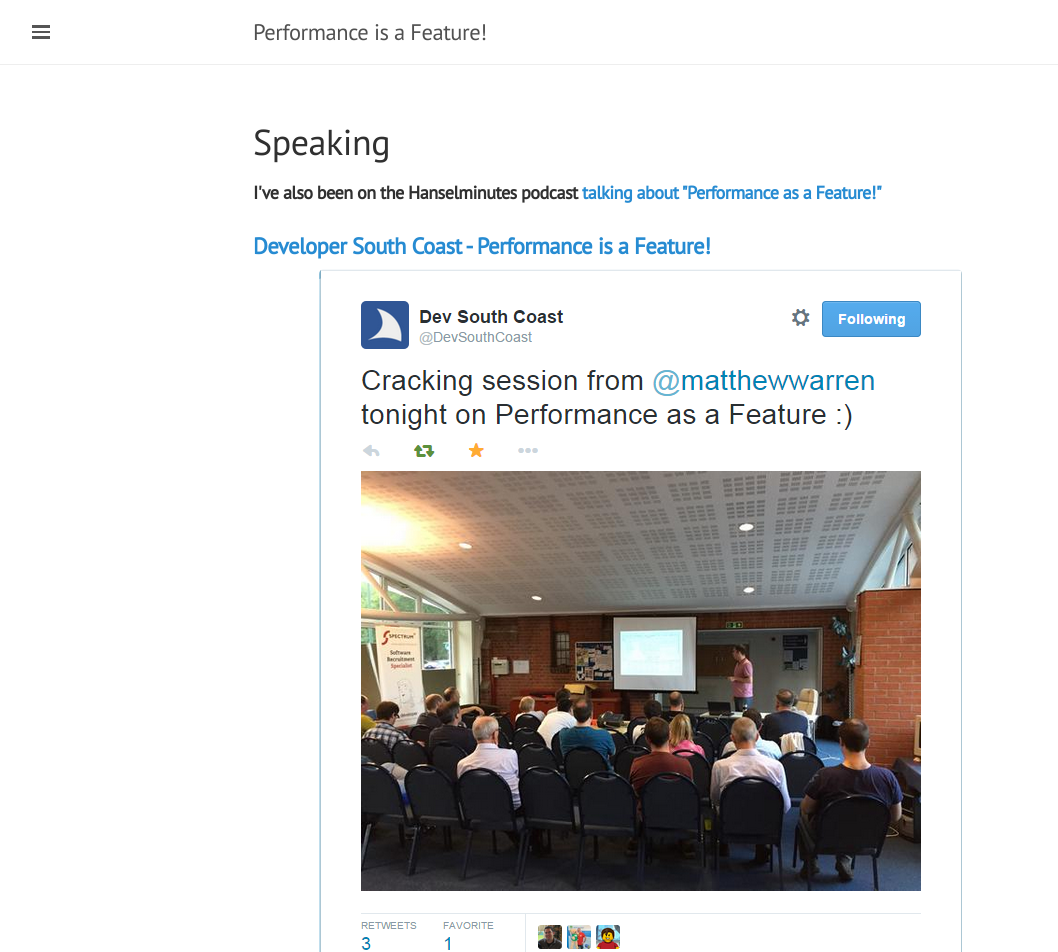
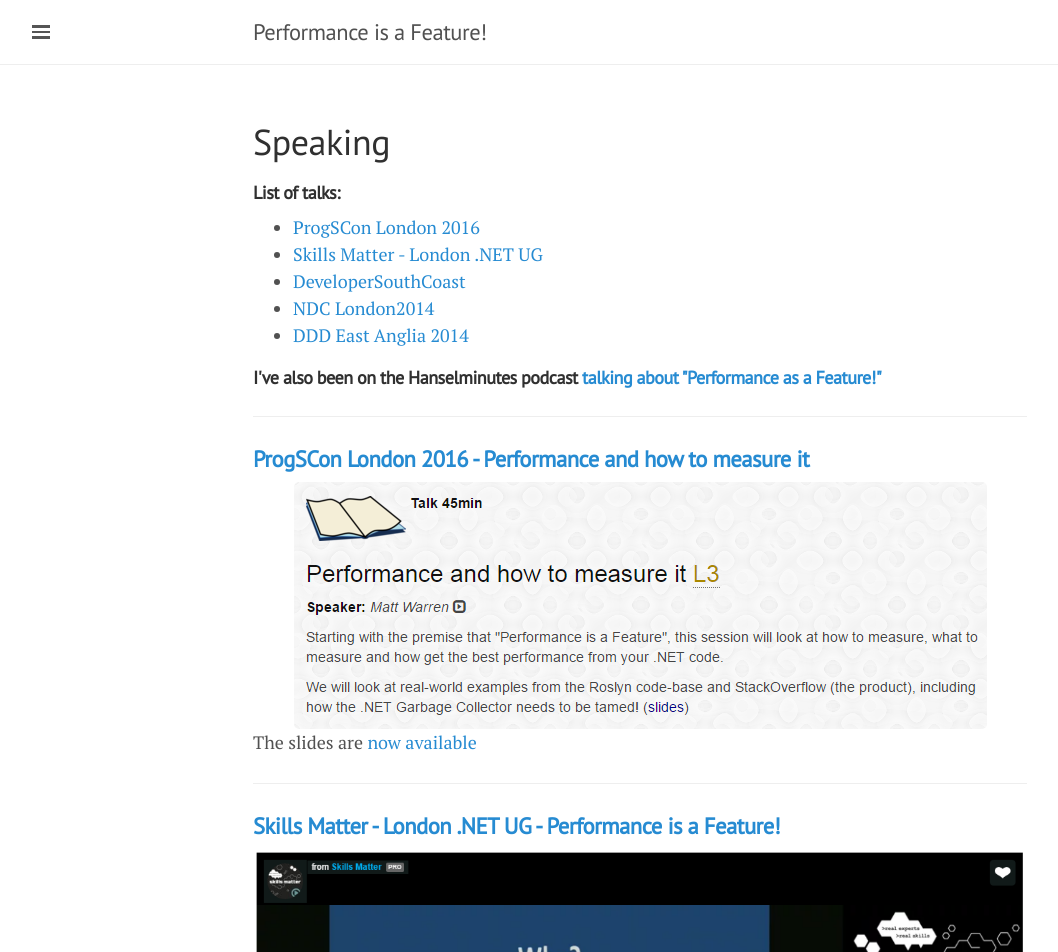
Before and after one commit to mattwarren/mattwarren.github.io, a Jekyll site: the page built from speaking.md, in a window 1280 px wide and 1400 px high. Shown: the top 952 px of the window, without its empty margins (0-1058 px from the left). Built offline with Jekyll 4.4.1, drawn with Linux system fonts in a browser that asks for light colours; nearby versions of some CDN libraries; some of the changed text lies outside the part shown.

Commit message:
Tidy-up of the Speaking page

```diff
--- a/speaking.md
+++ b/speaking.md
@@ -3,29 +3,46 @@
 title: Speaking
 ---
 
+<h4><strong>List of talks:</strong></h4>
+
+- [ProgSCon London 2016](#ProgSConLondon2016)
+- [Skills Matter - London .NET UG](#SkillsMatter2016)
+- [DeveloperSouthCoast](#DeveloperSouthCoast)
+- [NDC London2014](#NDCLondon2014)
+- [DDD East Anglia 2014](#dddEastAnglia2014)
+
 <h4><strong>I've also been on the Hanselminutes podcast  <a href="http://hanselminutes.com/458/performance-as-a-feature-with-matt-warren" target="_blank">talking about "Performance as a Feature!"</a></strong></h4>
 
-<h3><strong><a href="http://www.meetup.com/DeveloperSouthCoast/events/219892995/" target="_blank">Developer South Coast - Performance is a Feature!</a></strong></h3>
+<hr />
 
-<a href="https://twitter.com/DevSouthCoast/status/611619058509848576/" target="_blank"><img src="http://mattwarren.github.io/images/2014/09/developer-south-coast-tweet.png" alt="Developer South Coast - Tweet"/></a>
+<h3 id="ProgSConLondon2016"><strong><a href="" target="_blank">ProgSCon London 2016 - Performance and how to measure it</a></strong></h3>
+<a href="http://www.progscon.co.uk/talks" target="_blank"><img src="{{ base }}/images/speaking/ProgSConLondon2016.png" alt="ProgSCon London 2016"/></a>
+The slides are [now available](http://www.slideshare.net/mattwarren/performance-and-how-to-measure-it-progscon-london-2016)
 
+<hr />
+
+<h3 id="SkillsMatter2016"><strong><a href="https://skillsmatter.com/skillscasts/7809-performance-is-a-feature" target="_blank">Skills Matter - London .NET UG - Performance is a Feature!</a></strong></h3>
+<a href="https://skillsmatter.com/skillscasts/7809-performance-is-a-feature" target="_blank"><img src="{{ base }}/images/speaking/Skills Matter - 2016.png" alt="Skills Matter - 2016"/></a>
+Click above for the video and the slides are [also available](http://www.slideshare.net/mattwarren/performance-is-a-feature-london-net-user-group)
+
+<hr />
+
+<h3 id="DeveloperSouthCoast"><strong><a href="http://www.meetup.com/DeveloperSouthCoast/events/219892995/" target="_blank">Developer South Coast - Performance is a Feature!</a></strong></h3>
+<a href="https://twitter.com/DevSouthCoast/status/611619058509848576/" target="_blank"><img src="{{ base }}/images/speaking/developer-south-coast-tweet.png" alt="Developer South Coast - Tweet"/></a>
 The slides are now available <a href="http://www.slideshare.net/mattwarren/performance-is-a-feature-developer-south-coast-part-1" target="_blank">Part 1</a> and <a href="http://www.slideshare.net/mattwarren/performance-is-a-feature-developer-south-coast-part-2" target="_blank">Part 2</a>.
 
 <hr />
 
-<h3><strong><a name="NDCLondon2014" href="http://ndc-london.oktaset.com/p-22875" target="_blank">NDC London 2014 - Performance is a Feature!</a></strong></h3>
-
+<h3 id="NDCLondon2014"><strong><a name="NDCLondon2014" href="http://ndc-london.oktaset.com/p-22875" target="_blank">NDC London 2014 - Performance is a Feature!</a></strong></h3>
 Click below to see the video of my talk at NDC London 2014:
-<a href="https://vimeo.com/113730777" target="_blank" title="Performance is a Feature! by Matt Warren"><img src="https://i.vimeocdn.com/video/499165467_590x332.jpg" alt="" class="aligncenter"></a>
+<a href="https://vimeo.com/113730777" target="_blank" title="Performance is a Feature! by Matt Warren"><img src="{{ base }}/images/speaking/NDC-Talk-Video-Intro.jpg" alt="" class="aligncenter"></a>
 
 <hr />
 
-<h3><strong><a href="http://dddeastanglia.com/Session/Details/3140" target="_blank">DDD East Anglia 2014 - Performance is a Feature!</a></strong></h3>
-
-<a href="http://mattwarren.github.io/images/2014/09/20140913_120744_lls.jpg" target="_blank"><img src="http://mattwarren.github.io/images/2014/09/20140913_120744_lls.jpg" alt="image from talk" width="570" height="812"/></a>
+<h3 id ="dddEastAnglia2014"><strong><a href="http://dddeastanglia.com/Session/Details/3140" target="_blank">DDD East Anglia 2014 - Performance is a Feature!</a></strong></h3>
+<a href="{{ base }}/images/speaking/20140913_120744_lls.jpg" target="_blank"><img src="{{ base }}/images/speaking/20140913_120744_lls.jpg" alt="image from talk" width="570" height="812"/></a>
 
 Starting with the premise that "Performance is a Feature", this session will look at how to measure, what to measure and how get the best performance from your .NET code. We will look at real-world examples from the Roslyn code-base and StackOverflow.
-</br></br></br>
 
 Thanks to <a href="https://twitter.com/craigtptech" target="_blank">@craigtptech</a> for the image and also for his <a href="http://blog.craigtp.co.uk/post/DDD-East-Anglia-2014-Review" target="_blank">excellent write up</a>, I've included a few quotes below:
 
@@ -37,6 +54,6 @@
 
 One of my slides was tweeted by an attendee and at last count had over <strong>500 re-tweets</strong>, it seems like a lot of people really like statistics and in particular <a href="http://en.wikipedia.org/wiki/Hans_Rosling" target="_blank">Hans Rosling</a>!!
 
-<a href="https://twitter.com/GoodCoffeeCode/status/510748565992652800" target="_blank"><img src="http://mattwarren.github.io/images/2016/01/Hans-Rolsing-tweet.png" alt="Hans-Rolsing - Tweet"/></a>
+<a href="https://twitter.com/GoodCoffeeCode/status/510748565992652800" target="_blank"><img src="{{ base }}/images/speaking/Hans-Rolsing-tweet.png" alt="Hans-Rolsing - Tweet"/></a>
 
 <hr />
```
Also changed, not shown: images/speaking/20140913_120734_lls.jpg (renamed from images/2014/09/20140913_120734_lls.jpg), images/speaking/Hans-Rolsing-tweet.png (renamed from images/2016/01/Hans-Rolsing-tweet.png), images/speaking/NDC-Talk-Video-Intro.jpg (added), images/speaking/ProgSConLondon2016.png (added), images/speaking/Skills Matter - 2016.png (added), images/speaking/Stats for WordPress Blog - Referrers - All Time.png (renamed from images/2016/01/Stats for WordPress Blog - Referrers - All Time.png), images/speaking/Stats for WordPress Blog - Top Posts - All Time.png (renamed from images/2016/01/Stats for WordPress Blog - Top Posts - All Time.png), images/speaking/developer-south-coast-tweet.png (renamed from images/2014/09/developer-south-coast-tweet.png), 4 other files.
